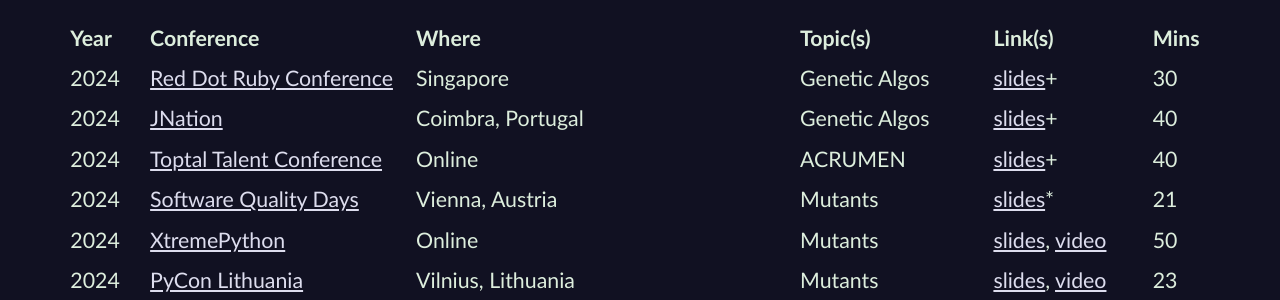
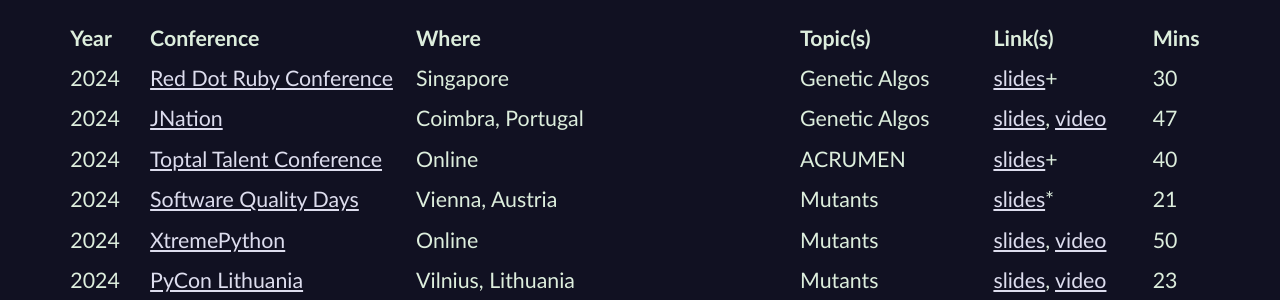
Before and after one commit to CodosaurusLLC/CodosaurusLLC.github.io, a Jekyll site: the page built from speaking/past.md, in a window 1280 px wide and 900 px high. Shown: the part 271-571 px from the top of the window. Built offline with Jekyll 4.4.1, drawn with Linux system fonts in a browser that asks for light colours.

Commit message:
add JNation video link

```diff
--- a/speaking/past.md
+++ b/speaking/past.md
@@ -39,9 +39,10 @@
       <td>Coimbra, Portugal</td>
       <td>Genetic Algos</td>
       <td>
-        <a href="https://www.codosaur.us/reds/gen-algs-jnation-24-slides" target="_new">slides</a>+
+        <a href="https://www.codosaur.us/reds/gen-algs-jnation-24-slides" target="_new">slides</a>,
+        <a href="https://www.youtube.com/watch?v=FJRVmBZxoJo" target="_new">video</a>
       </td>
-      <td class="numeric">40</td>
+      <td class="numeric">47</td>
     </tr>
 
     <tr>
```
